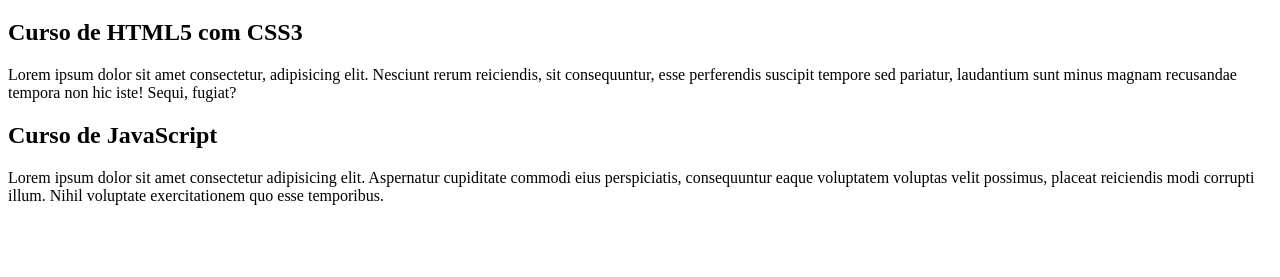
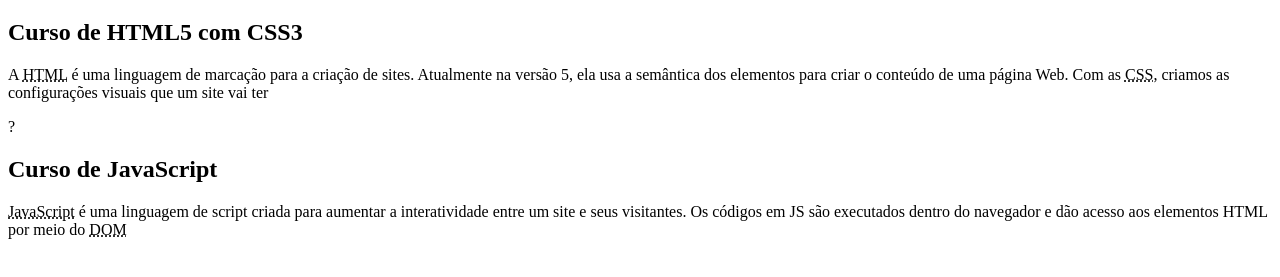
Before and after one commit to cecinv/projeto-site-curso, a plain HTML site: page index.html in a window 1280 px wide. Shown: the part 61-338 px from the top of the page. Drawn offline with Linux system fonts and the light colour scheme.

Commit message:
Alteração dos parágrafos

```diff
--- a/index.html
+++ b/index.html
@@ -5,7 +5,7 @@
     <meta charset="UTF-8">
     <meta http-equiv="X-UA-Compatible" content="IE=edge">
     <meta name="viewport" content="width=device-width, initial-scale=1.0">
-    <title>Site CursoeVideo</title>
+    <title>Curso em Vídeo</title>
 </head>
 
 <body>
@@ -15,15 +15,17 @@
         </header>
         <article>
             <h2>Curso de HTML5 com CSS3</h2>
-            <p>Lorem ipsum dolor sit amet consectetur, adipisicing elit. Nesciunt rerum reiciendis, sit consequuntur,
-                esse perferendis suscipit tempore sed pariatur, laudantium sunt minus magnam recusandae tempora non hic
-                iste! Sequi, fugiat?</p>
+            <p>
+            <p>A <abbr title="HyperText MArkup Language">HTML</abbr> é uma linguagem de marcação para a criação de
+                sites. Atualmente na versão 5, ela usa a semântica dos elementos para criar o conteúdo de uma página
+                Web. Com as <abbr title="Cascading Style Sheets">CSS</abbr>, criamos as configurações visuais que um
+                site vai ter</p>?</p>
         </article>
         <article>
             <h2>Curso de JavaScript</h2>
-            <p>Lorem ipsum dolor sit amet consectetur adipisicing elit. Aspernatur cupiditate commodi eius perspiciatis,
-                consequuntur eaque voluptatem voluptas velit possimus, placeat reiciendis modi corrupti illum. Nihil
-                voluptate exercitationem quo esse temporibus.</p>
+            <p><abbr title="Javascript">JavaScript</abbr> é uma linguagem de script criada para aumentar a
+                interatividade entre um site e seus visitantes. Os códigos em JS são executados dentro do navegador e
+                dão acesso aos elementos HTML por meio do <abbr title="Document Object Model">DOM</abbr></p>
         </article>
     </main>
 </body>
```
